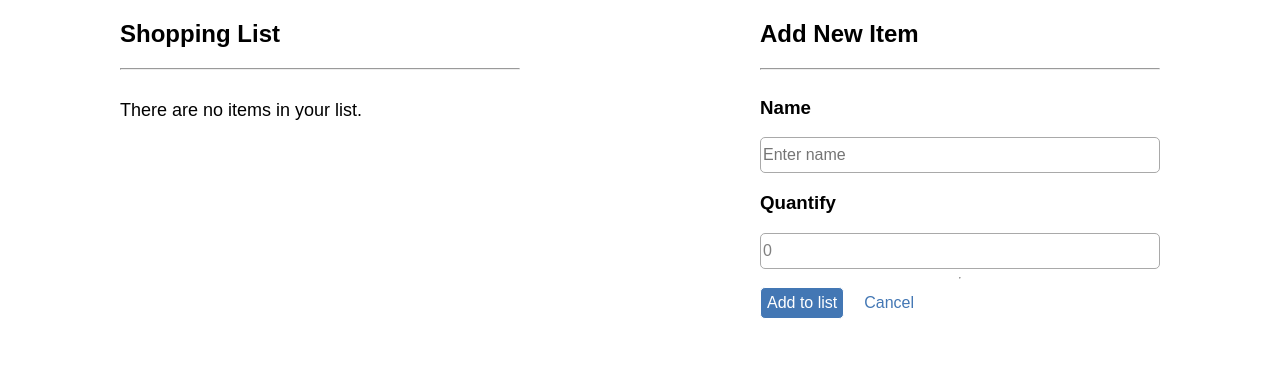
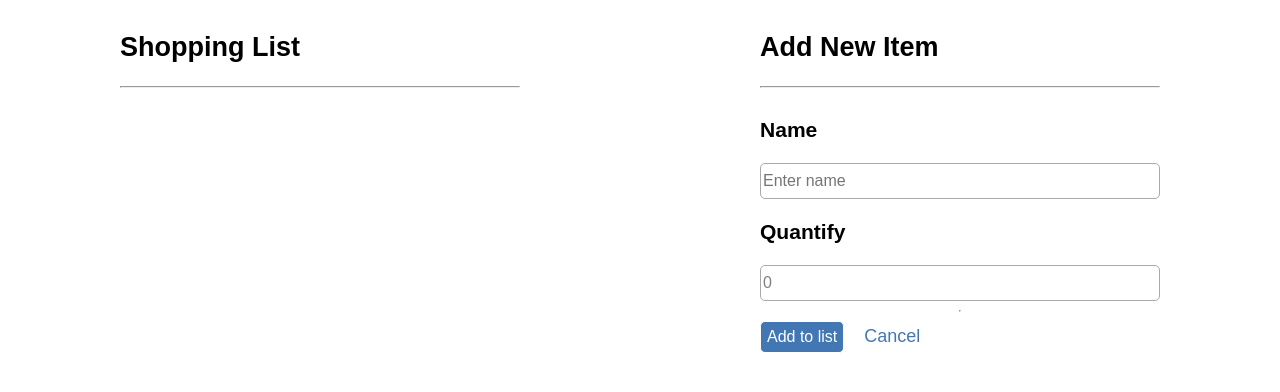
Before and after one commit to mavisluan/shopping-list, a React (Create React App) app: page / in a window 1280 px wide. Shown: the top 392 px of the page. Built offline with nearby package versions, Linux system fonts and the light colour scheme.

Commit message:
complete the app

```diff
--- a/src/AddBoard.js
+++ /dev/null
@@ -1,36 +0,0 @@
-import React from 'react'
-
-const AddBoard = ({ name, count, onNameChange, onCountChange, onSubmit }) => (
-    <div className='add-board'>
-        <h2>Add New Item</h2>
-        <hr />
-        <form className='create-item-form' onSubmit={onSubmit}>
-            <h3>Name</h3>
-            <input
-                type='text'
-                placeholder='Enter name'
-                name='name'
-                value={name}
-                required
-                minLength='1'
-                onChange={onNameChange}
-                autoComplete="off"/>
-            <h3>Quantify</h3>
-            <input
-                type='number'
-                placeholder='0'
-                name='count'
-                value={count}
-                min='1'
-                onChange={onCountChange}
-                autoComplete="off"/>
-            <hr />
-            <div className='buttons'>
-                <input type='submit' value='Add to list'/>
-                <span>Cancel</span>
-            </div>
-        </form>
-    </div>
-)
-
-export default AddBoard
--- a/src/App.css
+++ b/src/App.css
@@ -5,12 +5,22 @@
 }
 
 .app > div {
-  min-width: 400px
+  min-width: 400px;
+  margin-top: 10px;
+  font-size: 18px;
 }
 
-.demo-board div {
+.items-list > div {
+  margin-top: 20px;
+}
+
+.checked-items {
   margin-top: 30px;
-  font-size: 18px;
+}
+
+.item {
+  display: flex;
+  justify-content: space-between;
 }
 
 .item span {
--- a/src/App.js
+++ b/src/App.js
@@ -1,6 +1,6 @@
 import React, { Component } from 'react';
-import DemoBoard from './DemoBoard'
-import AddBoard from './AddBoard'
+import ItemsList from './ItemsList'
+import NewItemForm from './NewItemForm'
 import serializeForm from 'form-serialize'
 import './App.css';
 
@@ -30,8 +30,32 @@ class App extends Component {
     })
   }
 
+  cancelSubmit = () => this.setState({ name: '', count: 0 })
+
   removeItem = (id) => {
-    const items = this.state.items.filter(item => (item.id !== id))
+    const items = this.state.items.filter(item => item.id !== id)
+    localStorage.setItem('localItems', JSON.stringify(items))
+    this.setState({ items })
+  }
+
+  checkItem = (id) => {
+    const items = this.state.items.map(item => {
+      if (item.id === id) {
+        item.checked = true
+      }
+      return item
+    })
+    localStorage.setItem('localItems', JSON.stringify(items))
+    this.setState({ items })
+  }
+
+  backToList = (id) => {
+    const items = this.state.items.map(item => {
+      if (item.id === id) {
+        item.checked = false
+      }
+      return item
+    })
     localStorage.setItem('localItems', JSON.stringify(items))
     this.setState({ items })
   }
@@ -51,22 +75,48 @@ class App extends Component {
 
   render() {
     const { name, count, items } = this.state
+    const itemsOnList = items.filter(item => item.checked === false)
+    const itemsChecked = items.filter(item => item.checked === true)
 
     return (
       <div className="app">
-        <DemoBoard
-          items={items}
-          onRemoveItem={this.removeItem}>
-        </DemoBoard>
-        <AddBoard
+          <div className='demo-board'>
+            <div className='header'>
+              <h2>Shopping List</h2><hr />
+            </div>
+            <div className='list-items'>
+              <ItemsList
+                items={itemsOnList}
+                onCheckItem={this.checkItem}
+                onRemoveItem={this.removeItem}/>
+            </div>
+            {itemsChecked.length !== 0 &&
+              <div className='checked-items'>
+                <div>Checked Items</div>
+                <ItemsList
+                  items={itemsChecked}
+                  onBackToList={this.backToList}
+                  onRemoveItem={this.removeItem}/>
+              </div>
+            }
+          </div>
+        <div>
+        <div className='add-board'>
+          <div className='header'>
+            <h2>Add New Item</h2><hr />
+          </div>
+          <NewItemForm
             name={name}
             count={count}
             onNameChange={this.handleName}
             onCountChange={this.handleCount}
             onSubmit={this.handleSubmit}
+            onCancelSubmit={this.cancelSubmit}
           />
         </div>
-    );
+      </div>
+    </div>
+    )
   }
 }
 
--- a/src/DemoBoard.js
+++ /dev/null
@@ -1,32 +0,0 @@
-import React from 'react'
-import ItemsList from './ItemsList'
-import PropTypes from 'prop-types'
-
-const DemoBoard = ({ items, onRemoveItem }) => (
-    <div className='demo-board'>
-        <h2>Shopping List</h2>
-        <hr />
-        {items.length === 0  ?
-        <div className='empty-board'>There are no items in your list.</div> :
-        <div>
-            <div className='items'>
-                <ItemsList
-                    items={items}
-                    onRemoveItem={onRemoveItem}/>
-            </div>
-            <div>
-                checked Items
-            </div>
-        </div>
-
-        }
-    </div>
-)
-
-
-DemoBoard.propTypes = {
-    items: PropTypes.array.isRequired,
-    onRemoveItem: PropTypes.func.isRequired
-}
-
-export default DemoBoard
--- /dev/null
+++ b/src/Item.js
@@ -0,0 +1,19 @@
+import React from 'react'
+
+const Item= ({ item, onRemoveItem, onCheckItem, onBackToList }) => {
+    const controlButton = item.checked
+    ? <span onClick={() => onBackToList(item.id)}><i className="fas fa-plus"></i></span>
+    : <span onClick={() => onCheckItem(item.id)}><i className="far fa-check-square"></i></span>
+
+    return (
+        <div className='item'>
+            <div className='item-name' style={{textDecoration: (item.checked && 'line-through')}}>{Number(item.count)} {item.name}</div>
+            <div className='item-control'>
+                <span onClick={() => onRemoveItem(item.id)}><i className="fas fa-trash-alt"></i></span>
+                {controlButton}
+            </div>
+        </div>
+    )
+}
+
+export default Item
--- a/src/ItemsList.js
+++ b/src/ItemsList.js
@@ -1,12 +1,16 @@
 import React from 'react'
+import Item from './Item'
 
-const ItemsList = ({ items, onRemoveItem }) => (
-    <div>
+const ItemsList = ({ items, onCheckItem, onRemoveItem, onBackToList }) => (
+    <div className='items-list'>
         {items.map(item => (
-            <div className='item' key={item.id}>
-                {Number(item.count)} {item.name}
-                <span onClick={() => onRemoveItem(item.id)}><i className="fas fa-trash-alt"></i></span>
-                <span><i className="far fa-check-square"></i></span>
+            <div key={item.id}>
+                <Item
+                    item={item}
+                    onCheckItem={onCheckItem}
+                    onRemoveItem={onRemoveItem}
+                    onBackToList={onBackToList}
+                />
             </div>
         ))}
     </div>
--- /dev/null
+++ b/src/NewItemForm.js
@@ -0,0 +1,32 @@
+import React from 'react'
+
+const NewItemForm = ({ name, count, onNameChange, onCountChange, onSubmit, onCancelSubmit }) => (
+    <form className='create-item-form' onSubmit={onSubmit}>
+        <h3>Name</h3>
+        <input
+            type='text'
+            placeholder='Enter name'
+            name='name'
+            value={name}
+            required
+            minLength='1'
+            onChange={onNameChange}
+            autoComplete="off"/>
+        <h3>Quantify</h3>
+        <input
+            type='number'
+            placeholder='0'
+            name='count'
+            value={count}
+            min='1'
+            onChange={onCountChange}
+            autoComplete="off"/>
+            <hr />
+        <div className='buttons'>
+            <input type='submit' value='Add to list'/>
+            <span onClick={onCancelSubmit}>Cancel</span>
+        </div>
+    </form>
+)
+
+export default NewItemForm
```
Lines whose indentation alone changed are shown as unchanged.
